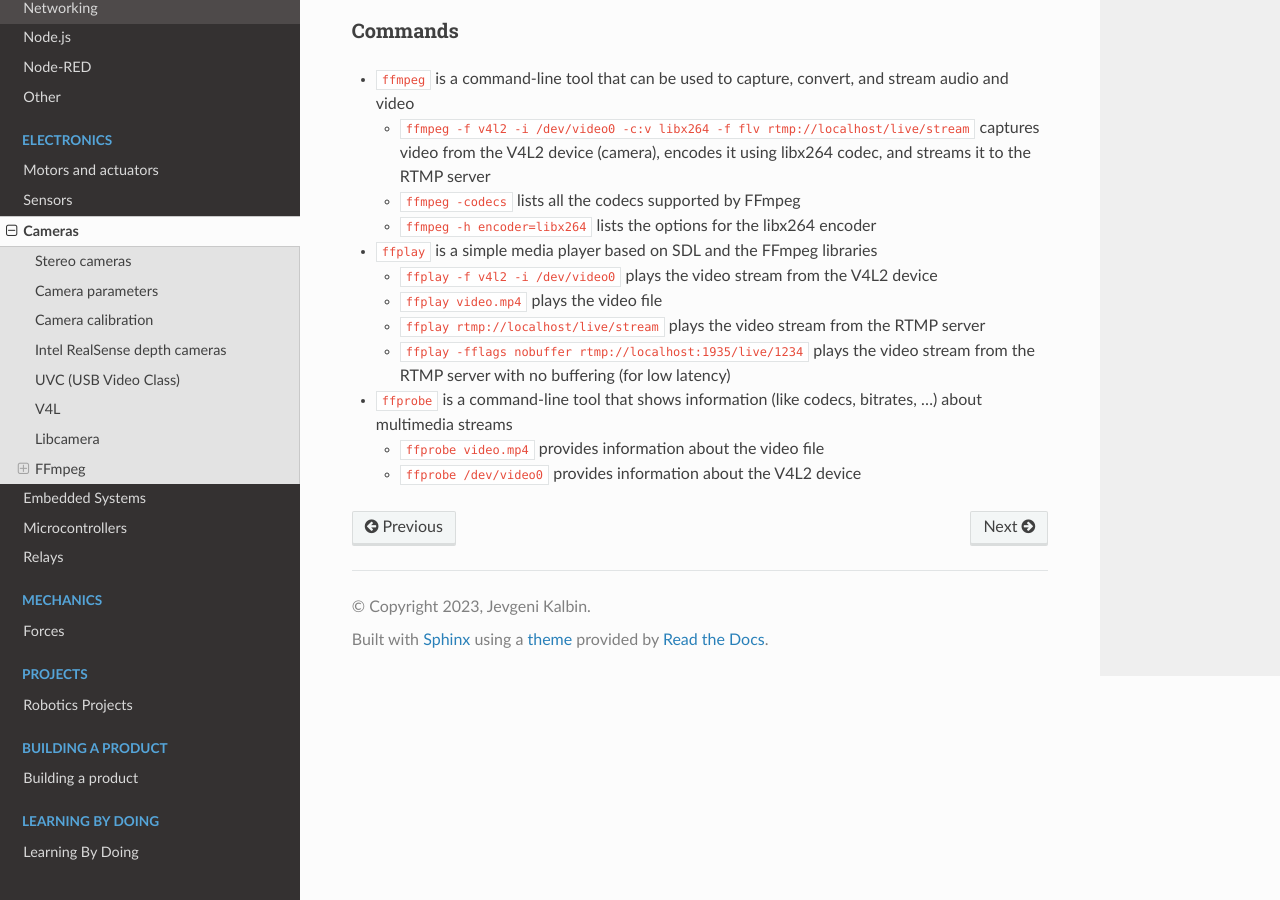
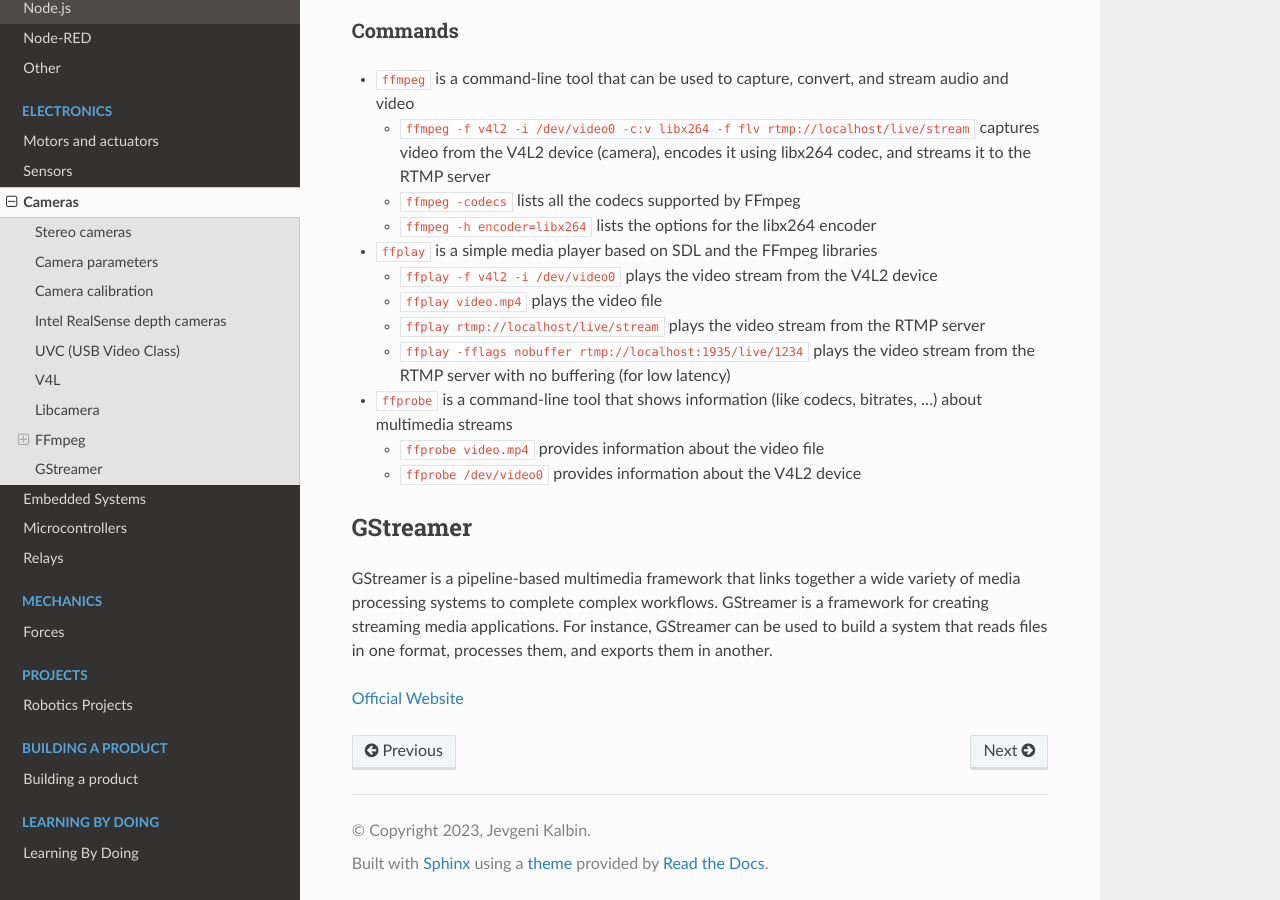
Before and after one commit to jevgenik/manuals, a Sphinx documentation site: the page built from source/files/electronics/cameras/cameras.rst, in a window 1280 px wide and 900 px high, scrolled down 4205 px. Built offline with Sphinx 7.4.7 and the Read the Docs theme 2.0.0, drawn with Linux system fonts in a browser that asks for light colours.

Commit message:
GStreamer

```diff
--- a/source/files/electronics/cameras/cameras.rst
+++ b/source/files/electronics/cameras/cameras.rst
@@ -149,3 +149,12 @@ Commands
   - ``ffprobe video.mp4`` provides information about the video file
 
   - ``ffprobe /dev/video0`` provides information about the V4L2 device
+
+
+GStreamer
+=========
+GStreamer is a pipeline-based multimedia framework that links together a wide variety of media processing systems to complete complex workflows.
+GStreamer is a framework for creating streaming media applications.
+For instance, GStreamer can be used to build a system that reads files in one format, processes them, and exports them in another.
+
+`Official Website <https://gstreamer.freedesktop.org/>`_
```
